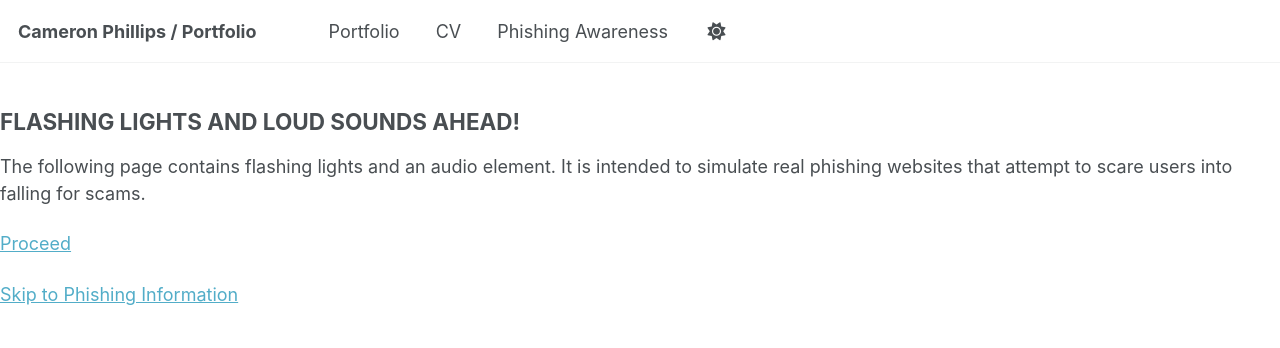
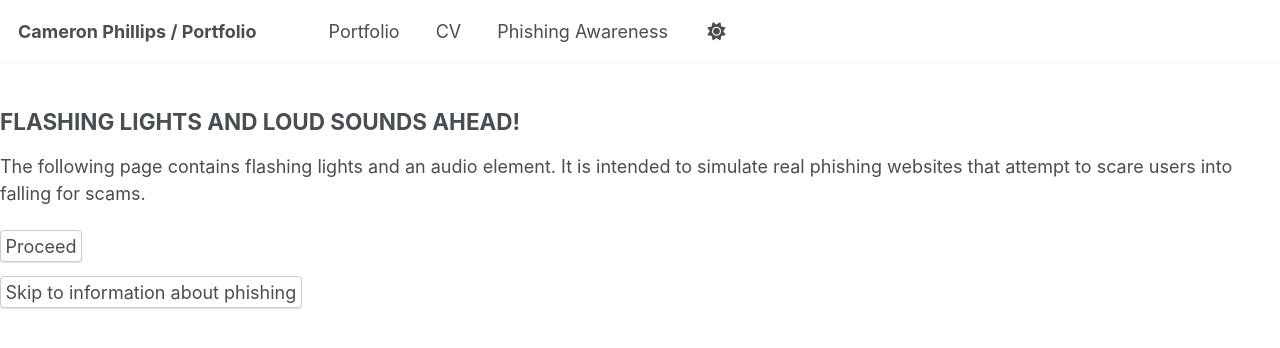
Before and after one commit to phillipsc2/portfolio-phillipsc2, a Jekyll site: the page built from _pages/awareness-warning.md, in a window 1280 px wide. Shown: the top 348 px of the page. Built offline with Jekyll 4.4.1, drawn with Linux system fonts in a browser that asks for light colours.

Commit message:
Update awareness-warning.md

```diff
--- a/_pages/awareness-warning.md
+++ b/_pages/awareness-warning.md
@@ -7,6 +7,10 @@ author_profile: false
 ## FLASHING LIGHTS AND LOUD SOUNDS AHEAD!
 The following page contains flashing lights and an audio element. It is intended to simulate real phishing websites that attempt to scare users into falling for scams.
 
-[Proceed](awareness)
+<form action="/awareness/">
+    <input type="submit" value="Proceed" />
+</form>
 
-[Skip to Phishing Information](awareness-info)
+<form action="/awareness-info/">
+    <input type="submit" value="Skip to information about phishing" />
+</form>
```
